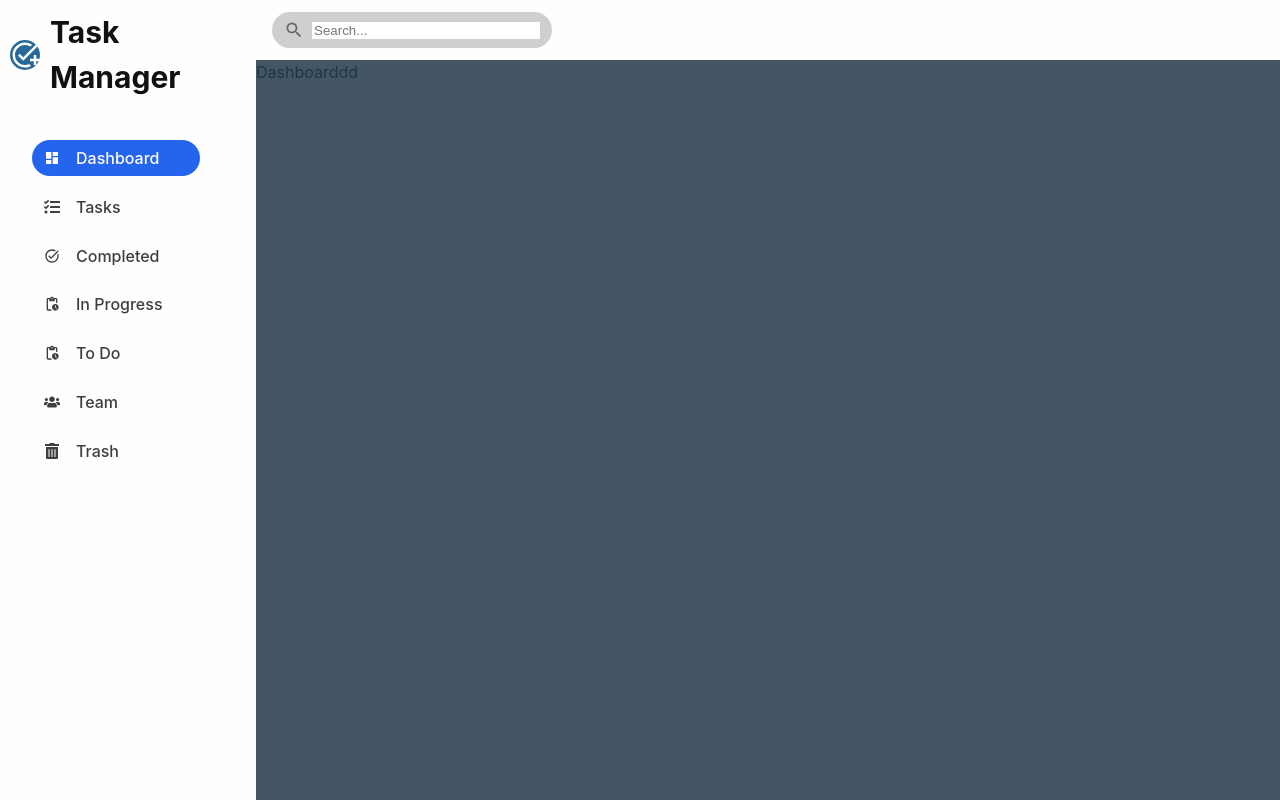
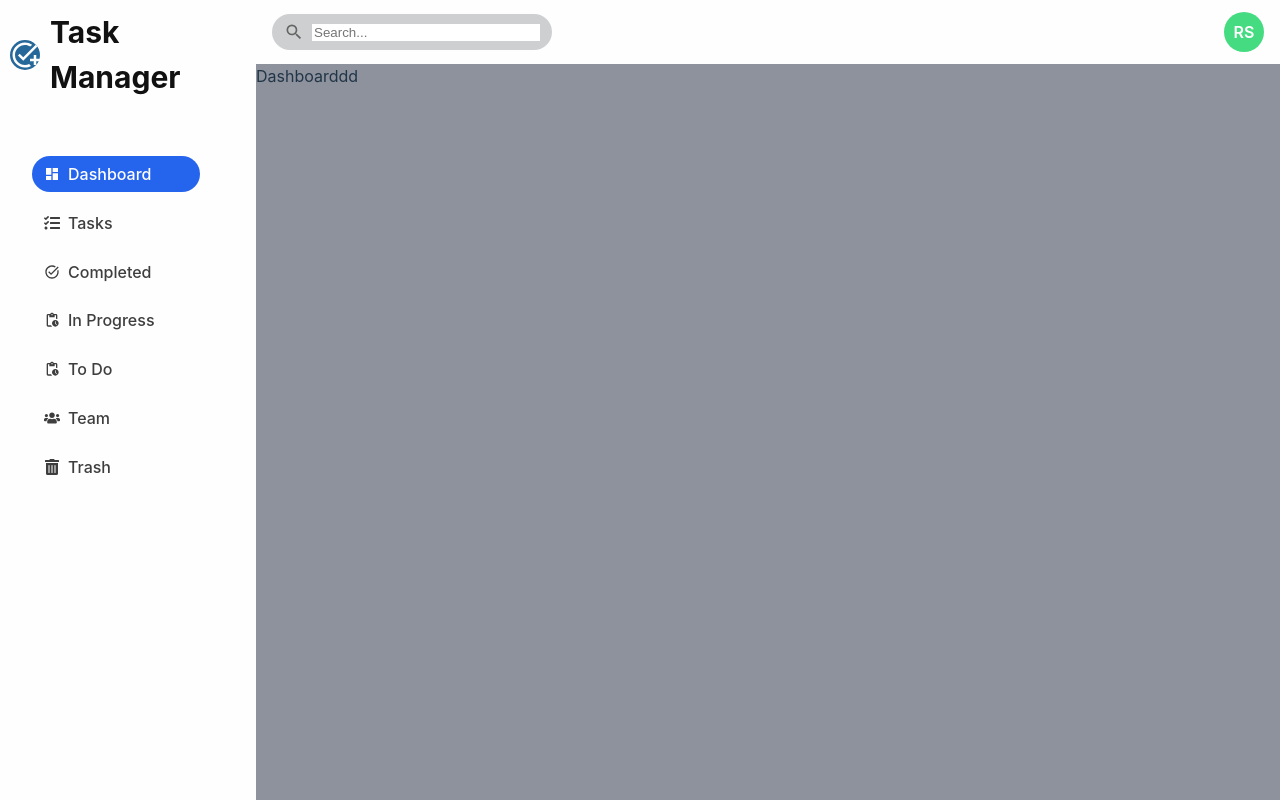
Before and after one commit to ganapatiKabbargi/task-management-app, a React (Vite) app: page /dashboard in a window 1280 px wide. Built offline with nearby package versions, Linux system fonts and the light colour scheme; the HTML template or start-up script is replaced by a standard one.

Commit message:
create avatar feature

```diff
--- a/package.json
+++ b/package.json
@@ -10,6 +10,7 @@
     "preview": "vite preview"
   },
   "dependencies": {
+    "@headlessui/react": "^2.1.2",
     "react": "^18.3.1",
     "react-dom": "^18.3.1",
     "react-icons": "^5.2.1",
--- a/src/App.jsx
+++ b/src/App.jsx
@@ -29,7 +29,7 @@ function Layout() {
 
 function App() {
   return (
-    <>
+    <main className={styles.main}>
       <Routes>
         <Route element={<Layout />}>
           <Route index path="/" element={<Navigate to="/dashboard" />} />
@@ -39,7 +39,7 @@ function App() {
         <Route path="/login" element={<Login />} />
         <Route path="/register" element={<Register />} />
       </Routes>
-    </>
+    </main>
   );
 }
 
--- a/src/App.module.css
+++ b/src/App.module.css
@@ -1,17 +1,34 @@
+.main {
+  width: 100%;
+  min-height: 100vh;
+  background-color: #8d929d;
+}
+
 .mainContainer {
   width: 100vw;
   height: 100vh;
   display: flex;
-  background: #456;
+  flex-direction: column;
+  /* background: #456; */
 }
 .sidebar {
-  width: 20vw;
+  width: 20%;
   height: 100vh;
   position: sticky;
   top: 0px;
   background-color: #fefefe;
+  display: none;
 }
 .rightContainer {
-  flex-grow: 1;
+  flex: 1 1 0%;
   overflow-y: auto;
 }
+
+@media screen and (min-width: 768px) {
+  .mainContainer {
+    flex-direction: row;
+  }
+  .sidebar {
+    display: block;
+  }
+}
--- /dev/null
+++ b/src/components/Avatar.jsx
@@ -0,0 +1,68 @@
+import React from "react";
+import { Fragment, useState } from "react";
+import { FaUser, FaUserLock } from "react-icons/fa";
+import { IoLogOutOutline } from "react-icons/io5";
+import { Menu, Transition } from "@headlessui/react";
+import styles from "./Avatar.module.css";
+function Avatar() {
+  return (
+    <div>
+      <Menu as="div" className={styles.menu}>
+        <div>
+          <Menu.Button className={styles.menu_button}>
+            <span>RS</span>
+          </Menu.Button>
+        </div>
+        <Transition
+          as={Fragment}
+          enter="transition ease-out duration-100"
+          enterFrom="transform opacity-0 scale-95"
+          enterTo="transform opacity-100 scale-100"
+          leave="transition ease-in duration-75"
+          leaveFrom="transform opacity-100 scale-100"
+          leaveTo="transform opacity-0 scale-95"
+        >
+          <Menu.Items className={styles.menu_items}>
+            <div style={{ padding: "10px" }}>
+              <Menu.Item>
+                {({ active }) => (
+                  <button className={styles.menuItem_btn}>
+                    <FaUser style={{ marginRight: "8px" }} area-hidden="true" />
+                    Profile
+                  </button>
+                )}
+              </Menu.Item>
+              <Menu.Item>
+                {({ active }) => (
+                  <button className={styles.menuItem_btn}>
+                    <FaUserLock
+                      style={{ marginRight: "8px" }}
+                      area-hidden="true"
+                    />
+                    Change Password
+                  </button>
+                )}
+              </Menu.Item>
+              <Menu.Item>
+                {({ active }) => (
+                  <button
+                    className={styles.menuItem_btn}
+                    style={{ color: "#d22" }}
+                  >
+                    <IoLogOutOutline
+                      style={{ marginRight: "8px", color: "#d22" }}
+                      area-hidden="true"
+                    />
+                    Logout
+                  </button>
+                )}
+              </Menu.Item>
+            </div>
+          </Menu.Items>
+        </Transition>
+      </Menu>
+    </div>
+  );
+}
+
+export default Avatar;
--- /dev/null
+++ b/src/components/Avatar.module.css
@@ -0,0 +1,54 @@
+.menu {
+  position: relative;
+  display: inline-block;
+  text-align: left;
+}
+.menu_button {
+  display: inline-flex;
+  width: 40px;
+  height: 40px;
+  justify-content: center;
+  align-items: center;
+  border-radius: 9999px;
+  background-color: #45dc81;
+  border: none;
+}
+.menu_button:focus {
+  outline: none;
+}
+.menu_button span {
+  color: white;
+  font-weight: 600;
+}
+.menu_items {
+  position: absolute;
+  right: 0px;
+  width: 200px;
+  margin-top: 8px;
+  transform-origin: top right;
+  border-color: rgb(243 244 246);
+  border-radius: 8px;
+  background-color: white;
+  box-shadow: 0 25px 50px -12px rgb(0 0 0 / 0.25);
+}
+
+.menu_items:focus {
+  outline: none;
+}
+.menuItem_btn {
+  color: rgb(67, 66, 66);
+  display: flex;
+  width: 100%;
+  align-items: center;
+  padding: 8px;
+  font-size: 16px;
+  line-height: 24px;
+  background-color: white;
+  border-radius: 4px;
+  border: none;
+  outline: none;
+}
+.menuItem_btn:hover {
+  background: #93aed7;
+  color: white;
+}
--- a/src/components/Navbar.jsx
+++ b/src/components/Navbar.jsx
@@ -1,11 +1,15 @@
 import React from "react";
 import styles from "./Navbar.module.css";
 import { MdOutlineSearch } from "react-icons/md";
+import { RxHamburgerMenu } from "react-icons/rx";
+import Avatar from "./Avatar";
 function Navbar() {
   return (
     <nav className={styles.navbar}>
       <div className={styles.inputContainer}>
-        <button className={styles.hamberger}>0</button>
+        <button className={styles.hamberger}>
+          <RxHamburgerMenu className={styles.ham_icon} />
+        </button>
         <div className={styles.searchContainer}>
           <MdOutlineSearch className={styles.searchIcon} />
           <input
@@ -15,6 +19,9 @@ function Navbar() {
           />
         </div>
       </div>
+      <div className={styles.navbar_right}>
+        <Avatar />
+      </div>
     </nav>
   );
 }
--- a/src/components/Navbar.module.css
+++ b/src/components/Navbar.module.css
@@ -1,5 +1,5 @@
 .navbar {
-  width: 100%;
+  /* width: 100%; */
   background-color: #fefefe;
   display: flex;
   justify-content: space-between;
@@ -8,21 +8,24 @@
   position: sticky;
   top: 0px;
   z-index: 5;
+  gap: 16px;
 }
 
 .inputContainer {
   display: flex;
+  align-items: center;
   gap: 16px;
 }
 
 .hamberger {
-  font-size: 24px;
-  line-height: 32px;
-  color: #656565;
+  background-color: #fdfdfd;
+  border: none;
+  text-align: center;
+  padding: 10px;
+  /* media query */
+  display: block;
+}
 
-  /* media query */
-  display: none;
-}
 .searchContainer {
   width: 256px;
   display: flex;
@@ -49,5 +52,14 @@
   outline: none;
 }
 
-@media screen and (max-width: 576px) {
+.navbar_right {
+  display: flex;
+  gap: 8px;
+  align-items: center;
 }
+
+@media screen and (min-width: 768px) {
+  .hamberger {
+    display: none;
+  }
+}
--- a/src/components/Sidebar.module.css
+++ b/src/components/Sidebar.module.css
@@ -3,15 +3,16 @@
   height: 100%;
   display: flex;
   flex-direction: column;
-  gap: 30px 0px;
+  gap: 30px;
 }
 .heading {
   display: flex;
   align-items: center;
-  gap: 0px 10px;
+  gap: 10px;
   padding: 10px;
 }
 .heading span {
+  width: auto;
   font-weight: bold;
   color: #111;
   font-size: 30px;
@@ -29,14 +30,13 @@
 .linksContainer {
   display: flex;
   flex-direction: column;
-  padding: 0rem 2rem;
-  flex-grow: 1;
+  padding: 1rem 2rem;
   gap: 0.8rem 0rem;
 }
 .link {
-  width: 75%;
+  width: auto;
   display: flex;
-  gap: 1rem;
+  gap: 8px;
   padding: 6px 12px;
   border-radius: 9999px;
   align-items: center;
@@ -55,3 +55,9 @@
   background-color: #2564ed;
   color: #fffdfd;
 }
+
+@media screen and (min-width: 1024px) {
+  .link {
+    width: 75%;
+  }
+}
```
Also changed, not shown: 1 other file (tests, documents, lock files or other folders).
